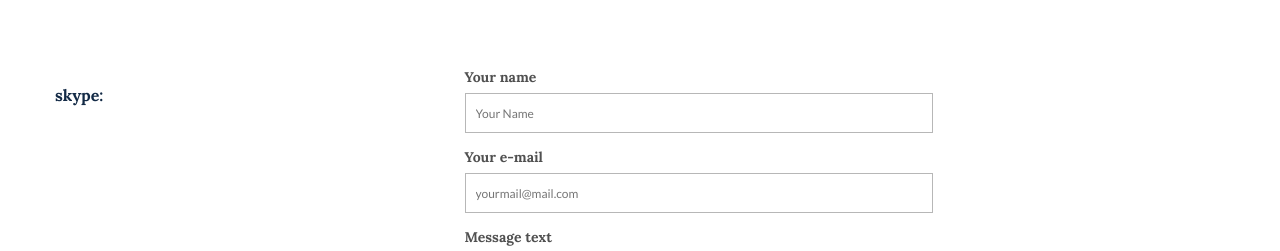
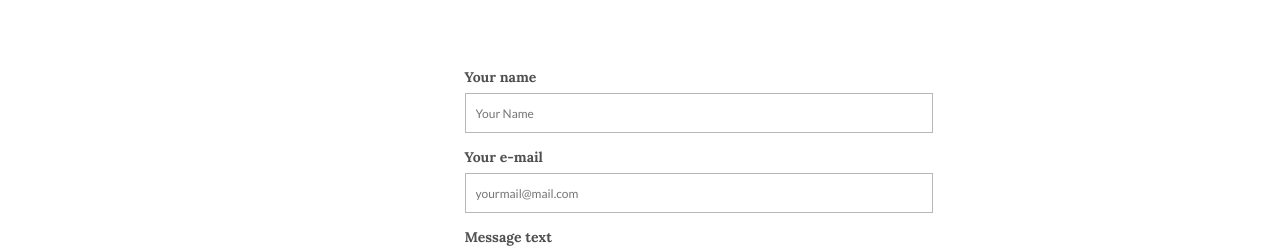
Before and after one commit to seneffwebdev/seneff, a Jekyll site: the page built from index.markdown, in a window 1280 px wide and 900 px high, scrolled down 6444 px. Shown: the part 175-426 px from the top of the window. Built offline with Jekyll 4.4.1, drawn with Linux system fonts in a browser that asks for light colours; some web fonts are replaced.

Commit message:
Update Pages “home”

```diff
--- a/_data/home.yml
+++ b/_data/home.yml
@@ -11,9 +11,9 @@
 
   She received the B.S. degree in Biophysics in 1968, the M.S. and E.E. degrees in Electrical Engineering in 1980, and the Ph.D degree in Electrical Engineering and Computer Science in 1985, all from MIT. For over three decades, her research interests have always been at the intersection of biology and computation: developing a computational model for the human auditory system, understanding human language so as to develop algorithms and systems for human computer interactions, as well as applying natural language processing (NLP) techniques to gene predictions. She has published over 170 refereed articles on these subjects, and has been invited to give keynote speeches at several international conferences. She has also supervised numerous Master's and PhD theses at MIT. In 2012, Dr. Seneff was elected Fellow of the International Speech and Communication Association (ISCA).
 cvdownload: "-"
-email: ""
-skype: ""
-phone: ""
+email: "-"
+skype: "-"
+phone: "-"
 address: |-
   Rm G-438 MIT Stata Center\
   32 Vassar Street\
```
